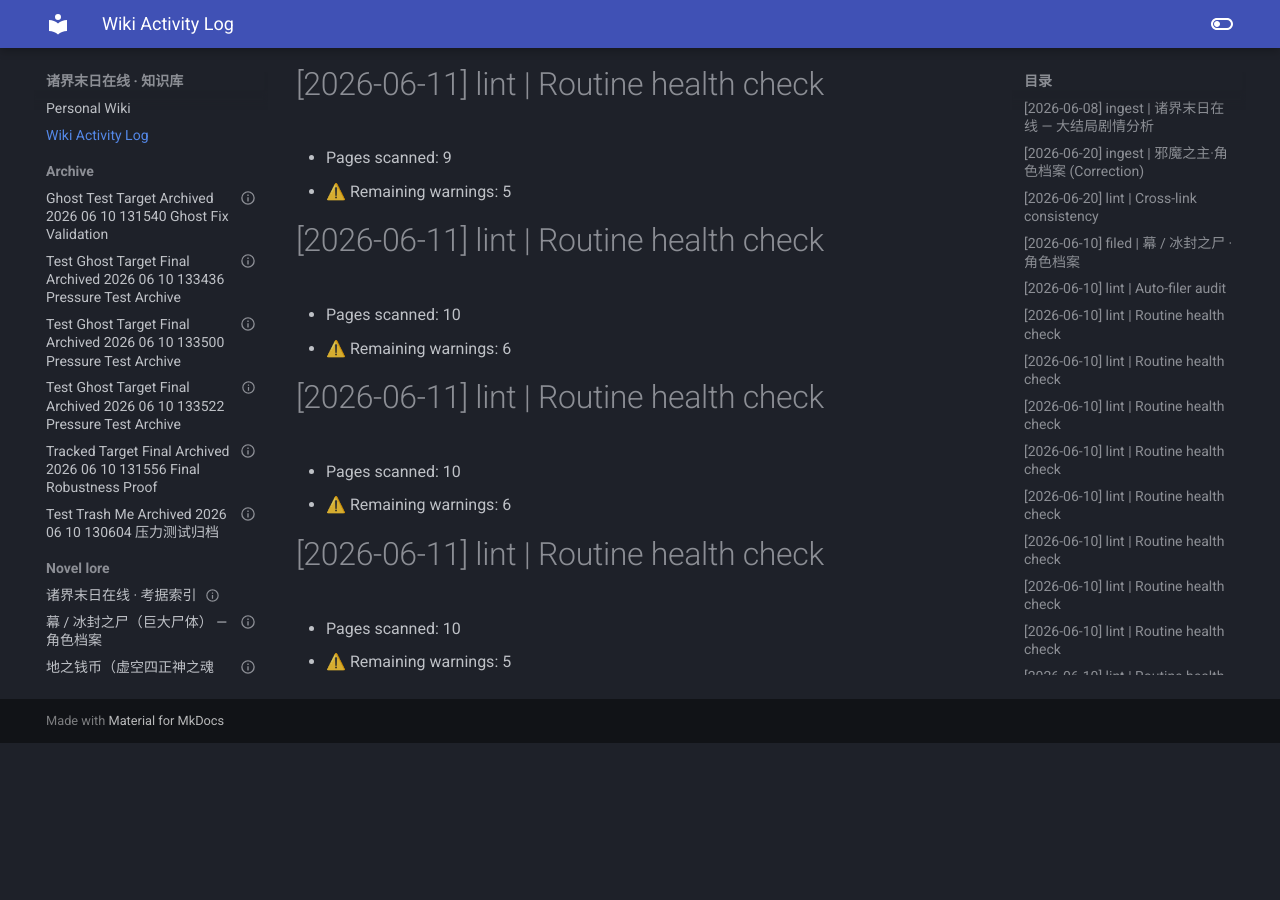
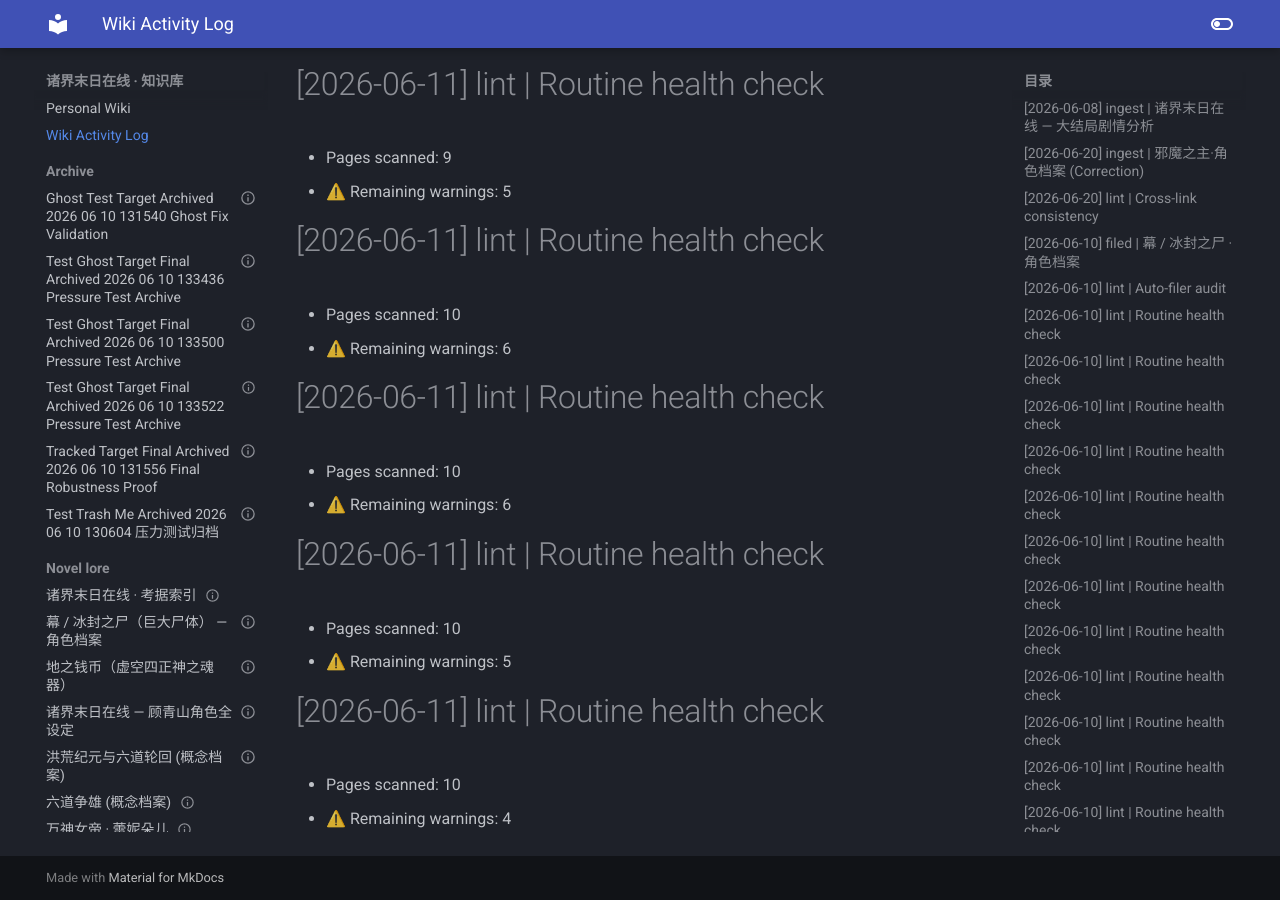
Before and after one commit to Zack3155/llm-wiki, an MkDocs documentation site: the page built from docs/log.md, in a window 1280 px wide and 900 px high, scrolled down 18529 px. Built offline with MkDocs 1.6.1 and Material for MkDocs 9.7.7, drawn with Linux system fonts in a browser that asks for light colours; before the commit the page ends 19272 px from its top, so only the background shows below that.

```diff
--- a/docs/log.md
+++ b/docs/log.md
@@ -400,3 +400,6 @@
 # [2026-06-11] lint | Routine health check
 - Pages scanned: 10
 - ⚠️ Remaining warnings: 5
+# [2026-06-11] lint | Routine health check
+- Pages scanned: 10
+- ⚠️ Remaining warnings: 4
```
